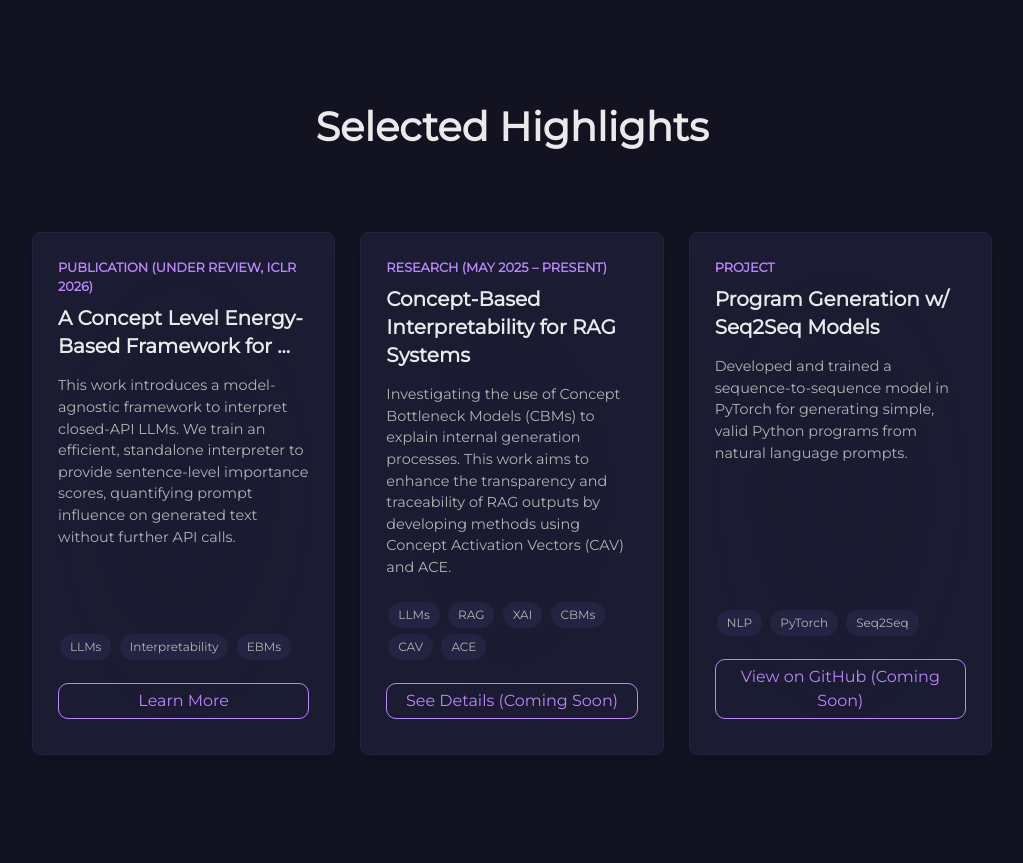
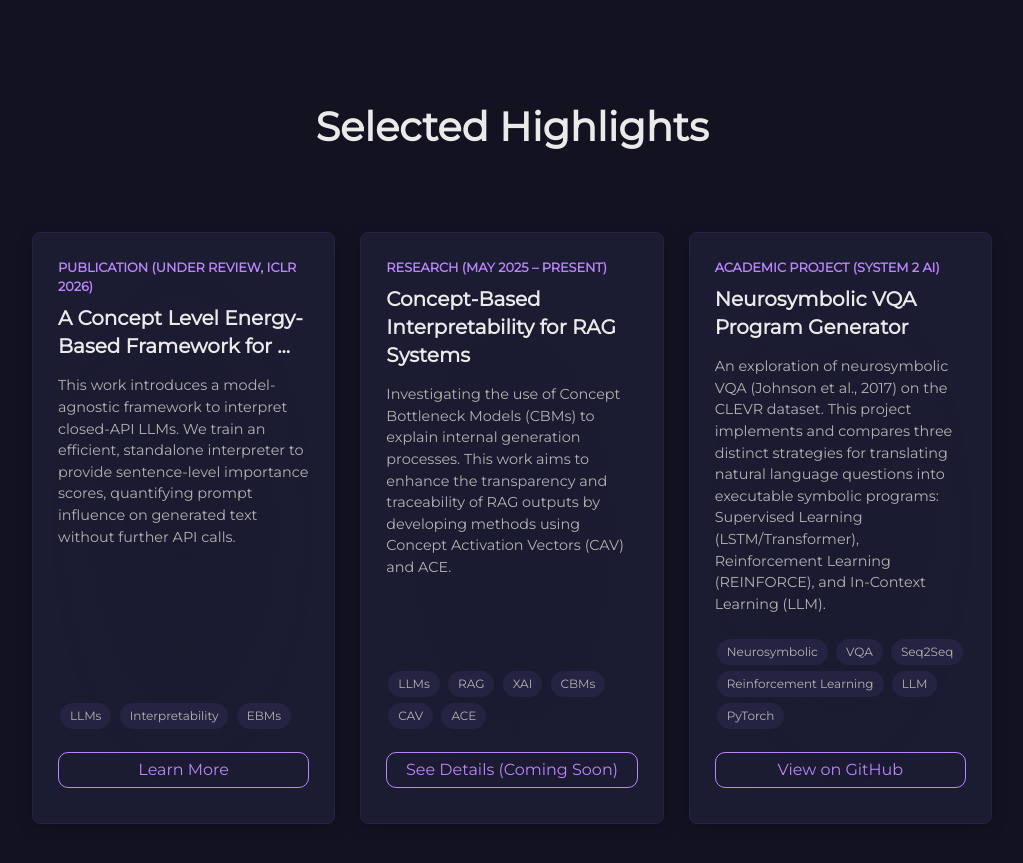
Before and after one commit to MsMaryamRezaee/msmaryamrezaee.github.io, a Jekyll site: the page built from index.html, in a window 1280 px wide and 900 px high, scrolled down 1542 px. Shown: the top 863 px of the window, without its empty margins (128-1151 px from the left). Built offline with Jekyll 4.4.1, drawn with Linux system fonts in a browser that asks for light colours; some web fonts are replaced.

Commit message:
feat: Rewrite project Highlight and add link to GitHub

```diff
--- a/_includes/highlights.html
+++ b/_includes/highlights.html
@@ -31,15 +31,18 @@
     </div>
 
     <div class="highlight-card js-reveal">
-      <span class="highlight-type">Project</span>
-      <h3 class="highlight-title">Program Generation w/ Seq2Seq Models</h3>
-      <p class="highlight-desc">Developed and trained a sequence-to-sequence model in PyTorch for generating simple, valid Python programs from natural language prompts.</p>
+      <span class="highlight-type">Academic Project (System 2 AI)</span>
+      <h3 class="highlight-title">Neurosymbolic VQA Program Generator</h3>
+      <p class="highlight-desc">An exploration of neurosymbolic VQA (Johnson et al., 2017) on the CLEVR dataset. This project implements and compares three distinct strategies for translating natural language questions into executable symbolic programs: Supervised Learning (LSTM/Transformer), Reinforcement Learning (REINFORCE), and In-Context Learning (LLM).</p>
       <div class="highlight-tags">
-        <span>NLP</span>
+        <span>Neurosymbolic</span>
+        <span>VQA</span>
+        <span>Seq2Seq</span>
+        <span>Reinforcement Learning</span>
+        <span>LLM</span>
         <span>PyTorch</span>
-        <span>Seq2Seq</span>
       </div>
-      <a class="project-link" href="#">View on GitHub (Coming Soon)</a>
+      <a class="project-link" href="https://github.com/msmrexe/neurosymbolic-vqa-program-generator">View on GitHub</a>
     </div>
 
   </div>
```
